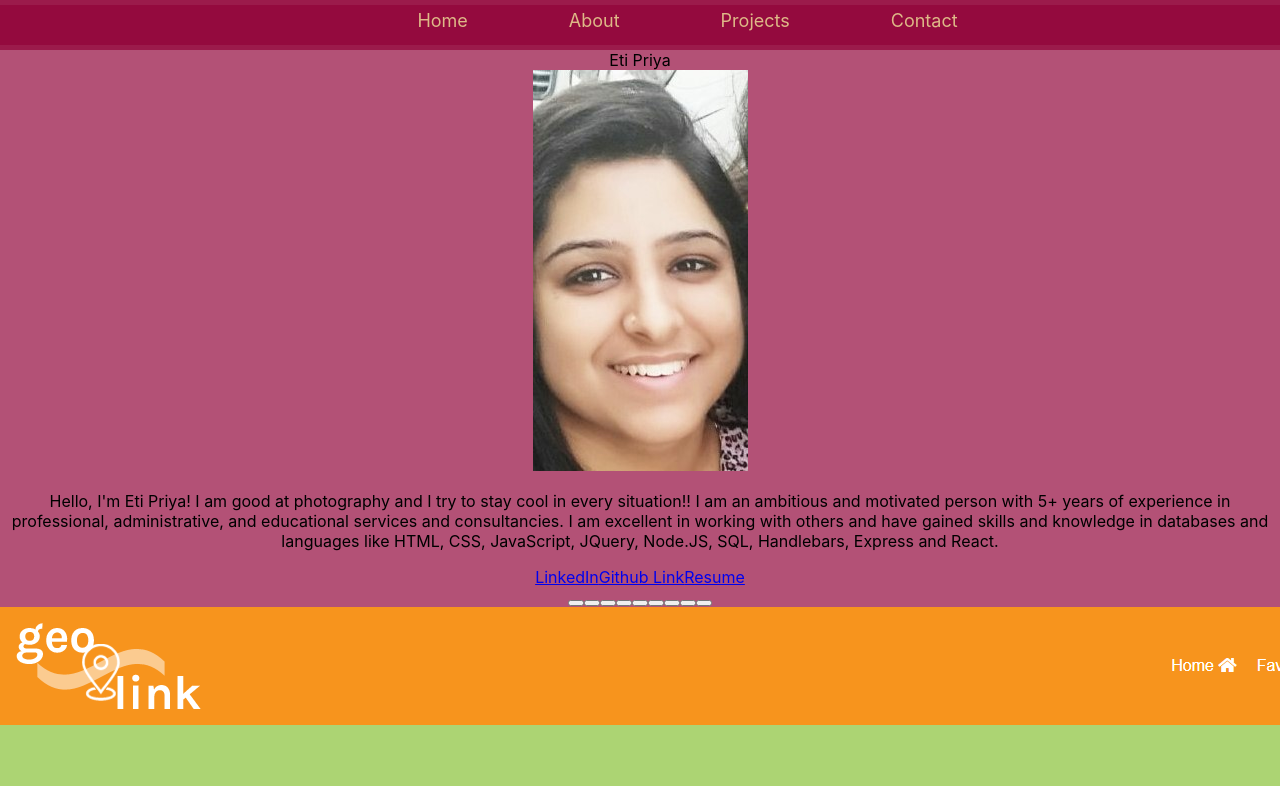
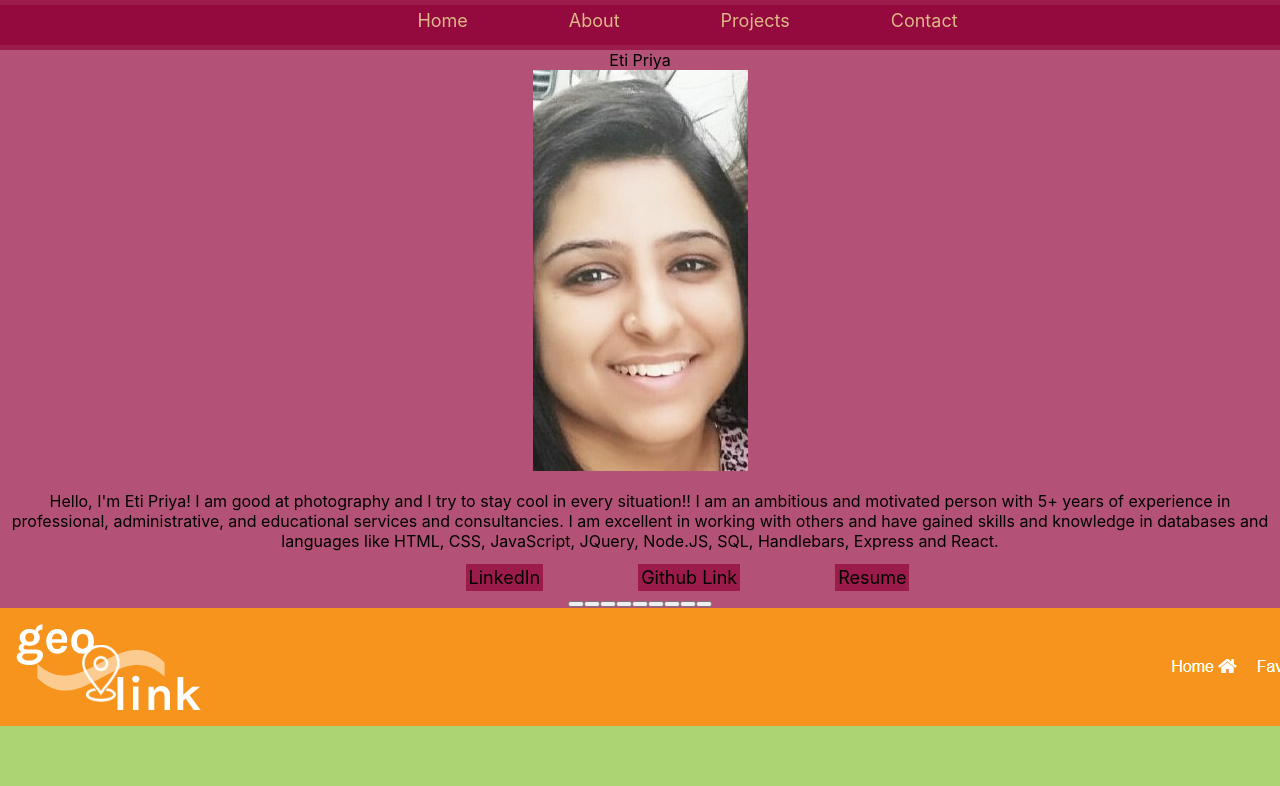
Before and after one commit to Etipriya/react-portfolio-eti, a React (Create React App) app: page /#/ in a window 1280 px wide. Shown: the top 786 px of the page. Built offline with nearby package versions, Linux system fonts and the light colour scheme.

Commit message:
changed the styling of about

```diff
--- /dev/null
+++ b/src/components/About/about.css
@@ -0,0 +1,12 @@
+/* .navbar {
+  padding-top: 5px;
+  margin-bottom: 5px;
+  height: 40px;
+} */
+.about-link {
+  padding: 3px;
+  margin-left: 95px;
+  background-color: rgba(145, 3, 57, 0.692);
+  color: burlywood;
+  font-size: large;
+}
--- a/src/components/About/index.js
+++ b/src/components/About/index.js
@@ -1,6 +1,7 @@
 import React from "react";
 import { Card, Container, Row, Col, Image } from "react-bootstrap";
 import img from "../../assets/images/eti_pic.jpg";
+import "./about.css";
 
 const About = () => {
   return (
@@ -22,9 +23,27 @@ const About = () => {
                 databases and languages like HTML, CSS, JavaScript, JQuery,
                 Node.JS, SQL, Handlebars, Express and React.
               </Card.Text>
-              <Card.Link href="#">LinkedIn</Card.Link>
-              <Card.Link href="#">Github Link</Card.Link>
-              <Card.Link href="#">Resume</Card.Link>
+              <Card.Link
+                className="about-link"
+                href="#"
+                style={{ color: "inherit", textDecoration: "inherit" }}
+              >
+                LinkedIn
+              </Card.Link>
+              <Card.Link
+                className="about-link"
+                href="#"
+                style={{ color: "inherit", textDecoration: "inherit" }}
+              >
+                Github Link
+              </Card.Link>
+              <Card.Link
+                className="about-link"
+                href="#"
+                style={{ color: "inherit", textDecoration: "inherit" }}
+              >
+                Resume
+              </Card.Link>
             </Card.Body>
           </Col>
         </Row>
```
